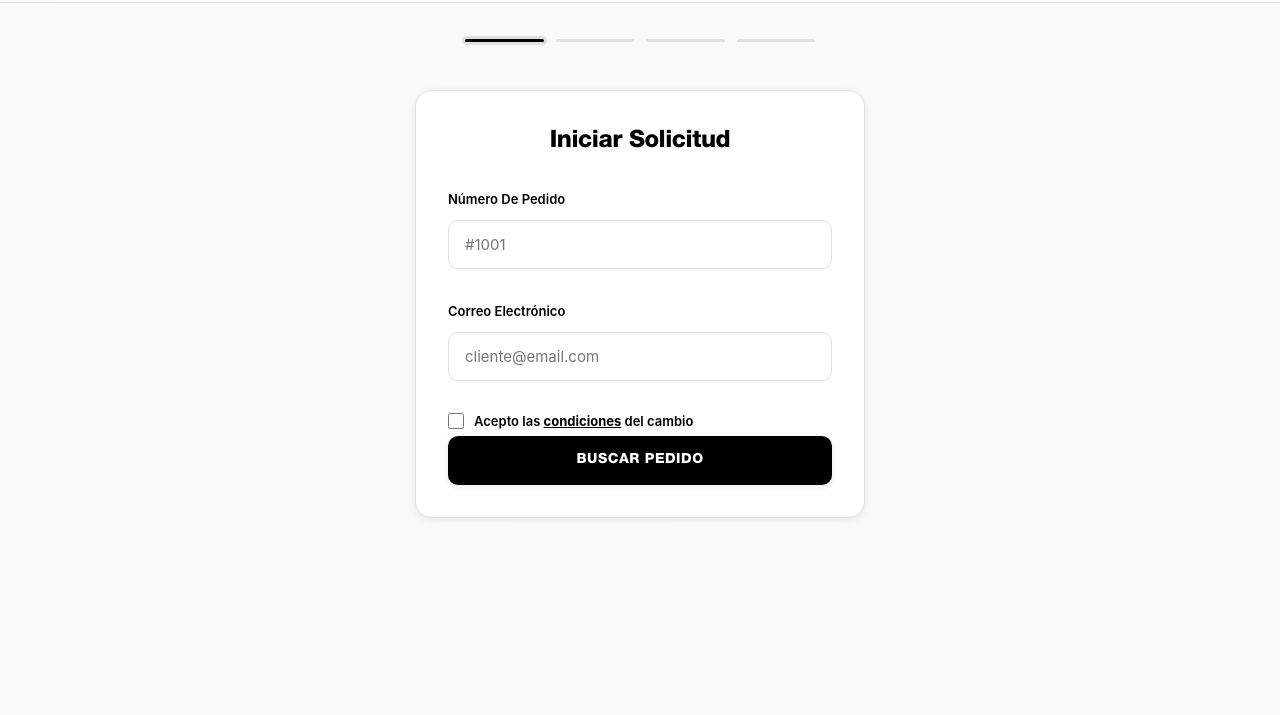
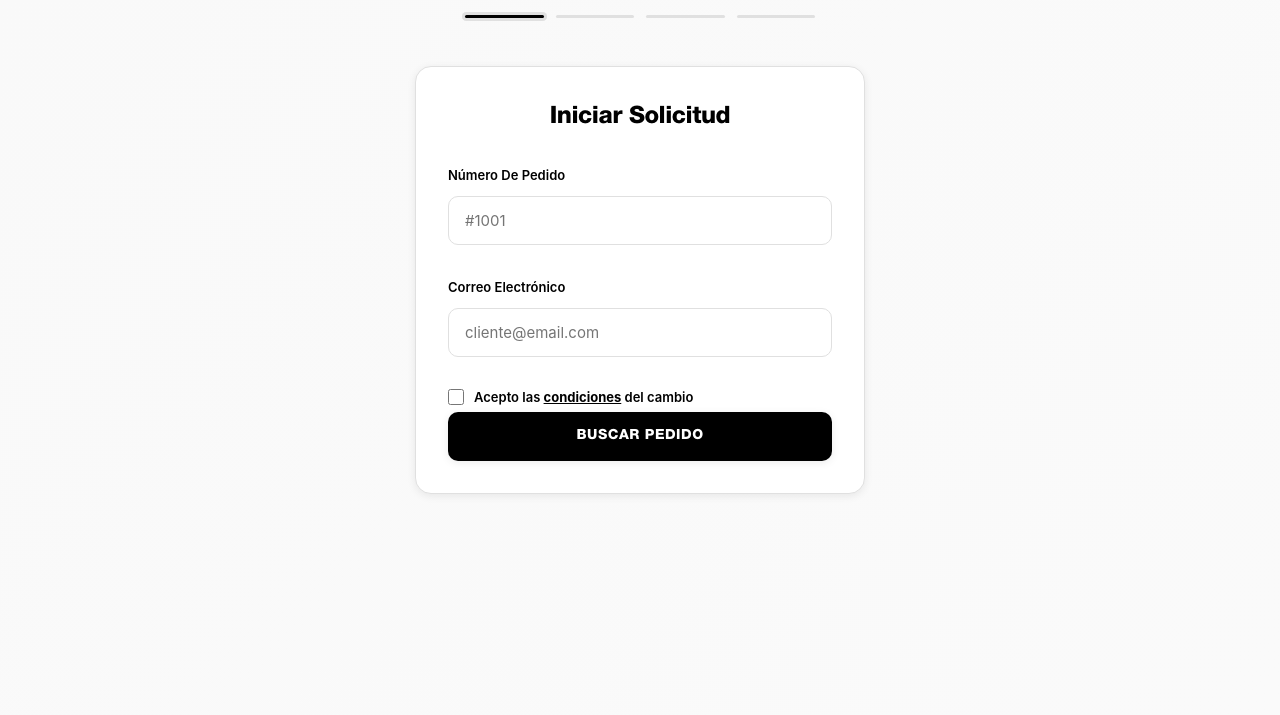
Before and after one commit to LitheRanger/CYDMONBLEU, a website: page public/index.html in a window 1280 px wide. Shown: the part 85-800 px from the top of the page. Drawn offline with Linux system fonts and the light colour scheme.

Commit message:
🧼 Eliminar hueco superior

```diff
--- a/public/index.html
+++ b/public/index.html
@@ -46,7 +46,7 @@
             color: var(--text-primary);
             line-height: 1.6;
             min-height: 100vh;
-            padding: 24px 16px;
+            padding: 0 16px 24px;
             display: flex;
             justify-content: center;
         }
```
